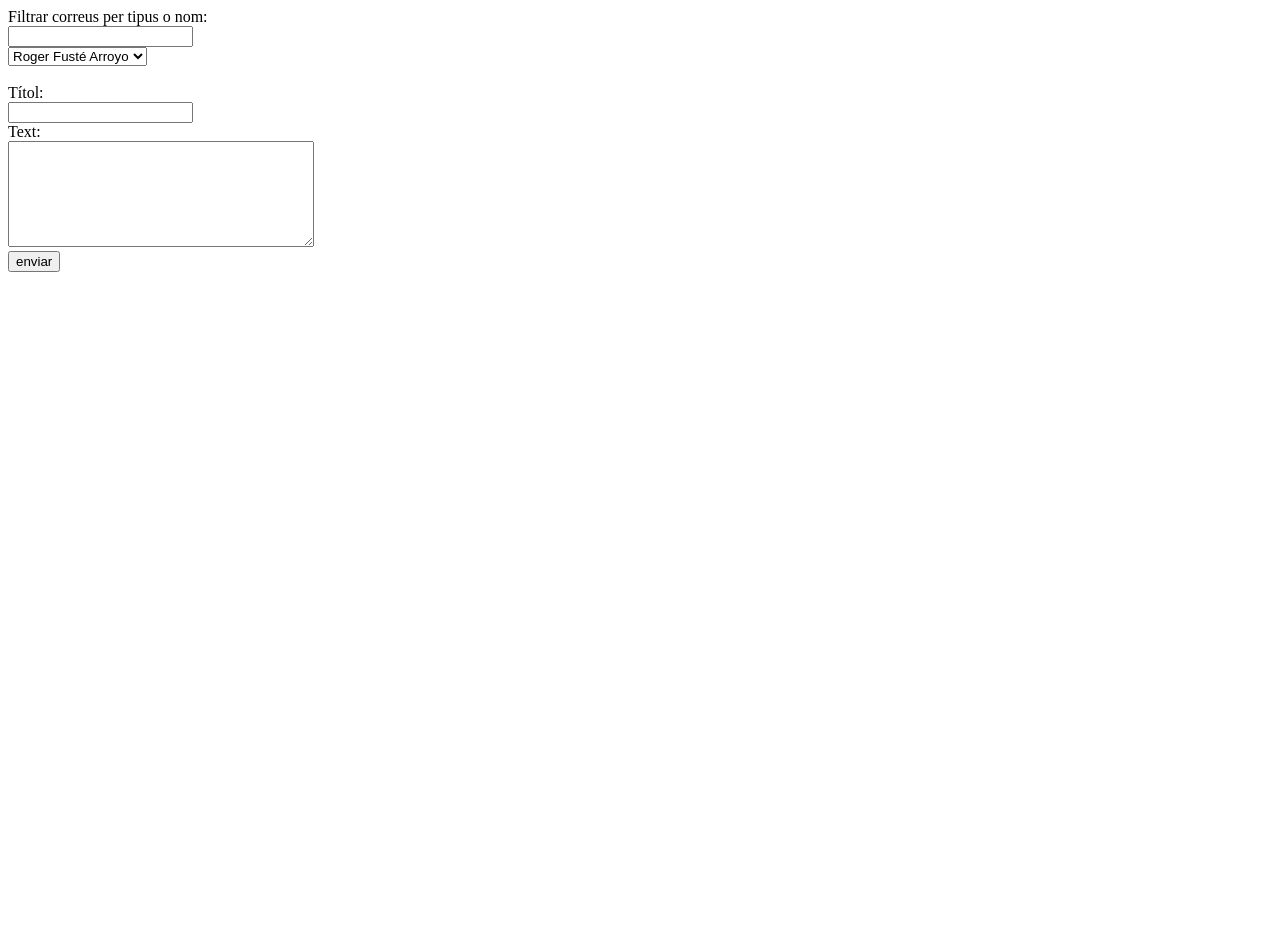
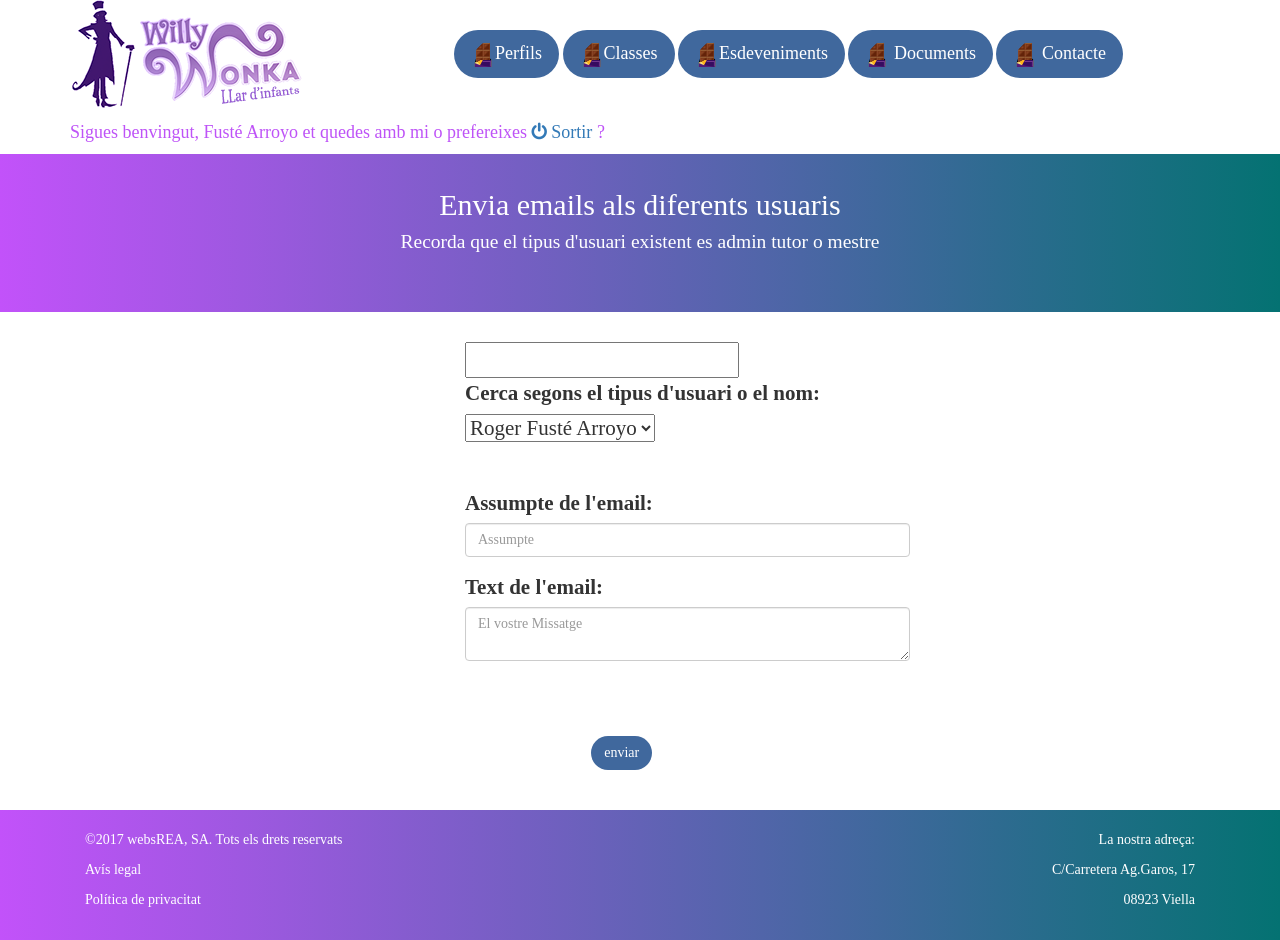
Before and after one commit to WebsRea/WillyWonka, a PHP site: page /php/contacteAdmin.php in a window 1280 px wide. Before the commit the page ends 272 px from the top, so only its background shows below. Run offline with PHP 8.4, Linux system fonts and the light colour scheme; a user stored in the database is signed in; data comes from the database, SQL or seed files in the repository; some web fonts are replaced.

Commit message:
Front end

```diff
--- a/WillyWonka_web/css/main.css
+++ b/WillyWonka_web/css/main.css
@@ -110,8 +110,6 @@ video {
 .datos_tabla {
 	color: #6162b4;
 }
-
-
 
 /*---------------*/
 /*---Padres---*/
--- a/WillyWonka_web/php/contacteAdmin.php
+++ b/WillyWonka_web/php/contacteAdmin.php
@@ -1,8 +1,32 @@
 <!DOCTYPE html>
-<html>
+<html lang="cat">
 <head>
-	<title></title>
-	<script src="http://code.jquery.com/jquery.js"></script>
+    <?php
+        session_start();
+
+        include "conexio.php";
+
+        $sql = "SELECT * FROM tbl_usuari WHERE usu_id = " . $_SESSION['usu_id'];
+        $resultat=mysqli_query($conexio, $sql);
+                    // echo "foisndfuignfdiuog";
+        if (mysqli_num_rows($resultat) != 0 ) {
+            while ($usuari = mysqli_fetch_array($resultat)) {
+                $_SESSION['usu_id'] = $usuari['usu_id'];
+                $_SESSION['usu_tipus'] = $usuari['usu_tipus'];
+                if ($_SESSION['usu_id'] == $usuari['usu_id'] AND $usuari['usu_tipus'] == 'admin') {
+                    //echo "Hola, " . $_SESSION['usu_nom'] . " ets un/a " . $_SESSION['usu_tipus'] . ".<br>";
+                }
+                //echo "<a href='gestioPerfils.php'>Gestionar Perfils</a>";
+            }
+        } else {
+            header('location:../../index.php?err=1');
+        }
+    ?>
+    <?php
+        include "includes_admin/head.php";
+
+    ?>
+    <script src="http://code.jquery.com/jquery.js"></script>
 	<script type="text/javascript">
 		function buscarCorreus(){
 			var busqueda = document.getElementById('buscador').value;
@@ -24,17 +48,82 @@
 		};
 	</script>
 </head>
+<body id="inicio">
+
+    <!-- Empezamos con el nav -->
+    <nav class="navbar navbar-fixed-top navegador"  role="navigation">
+        <div class="container">
+            <!-- Creamos el header del menu -->
+            <div class="navbar-header">
+                <button type="button" class="navbar-toggle collapsed" data-toggle="collapse" data-target="#navbar1" >
+                    <span class="sr-only">Alternar menu</span>
+                    <img src="../img/001-chocolate.png"></img>
+                </button>
+                <a href="#inicio"><img class="img-responsive" src="../img/LogoWW_SD.png" alt=""></a>
+            </div>
+            <!-- Links del menu -->
+            <div class="collapse navbar-collapse align-right" id="navbar1">
+                 <div class="nav navbar-nav botonesnav">
+                    <a href="gestioPerfils.php" class="btn btn-willy btn-lg">
+                    <img src="../img/001-chocolate.png"></img>Perfils </a>
+                    <a href="gestioClasses.php" class="btn btn-willy btn-lg">
+                    <img src="../img/001-chocolate.png"></img>Classes</a>
+                    <a href="afegirEsdeveniment.php" class="btn btn-willy btn-lg">
+                    <img src="../img/001-chocolate.png"></img>Esdeveniments</a>
+                    <a href="subirArchivo.php" class="btn btn-willy btn-lg" >
+                    <img src="../img/001-chocolate.png"></img> Documents</a>
+                    <a href="contacteAdmin.php" class="btn btn-willy btn-lg" >
+                    <img src="../img/001-chocolate.png"></img> Contacte</a>
+                </div>
+            </div>
+            <div class="container">
+                <h4 class="h4inicio">
+                <div class="row">
+                <?php
+                echo "Sigues benvingut, " . $_SESSION['usu_nom'] . " et quedes amb mi o prefereixes  <a href='../index.php'><i class='fa fa-power-off' aria-hidden='true'> Sortir</i></a> ?<br>";
+                ?>
+                </div>
+                </h4>
+            </div>
+
+        </div>
+    </nav>
+    <!-- /.nav -->
 <body onload="buscarCorreus()">
-<form action="procs/enviarCorreo.proc.php">
 
-	Filtrar correus per tipus o nom: <br>
-	<input type="text" id="buscador" onkeyup="buscarCorreus()"><br>
-	<div id="resultadosBusqueda"></div><br>
+<div class="jumbotron frase">
+	<h2 class="h2fam">Envia emails als diferents usuaris <br><small class="peque">Recorda que el tipus d'usuari existent es admin tutor o mestre</small></h2>
+</div>
+<div class="container">
+	<div class="col-md-4"></div>
+        <div class="col-md-5 ">
+			<form action="procs/enviarCorreo.proc.php">
+				<div class="form-group padmin">
+					<input type="text" id="buscador" onkeyup="buscarCorreus()" ><br>
+                    <label for="tipus_usu">Cerca segons el tipus d'usuari o el nom:</label>
+					<div id="resultadosBusqueda"></div><br>
+				</div>
+                <div class="form-group padmin">
+					<label for="asuntomail">Assumpte de  l'email:</label><br>
+					<input type="text" name="mail_asunto" placeholder="Assumpte" class="form-control">
+				</div>
+				<div class="form-group padmin">
+				<label for="text">Text de l'email:</label><br>
+				<textarea name="mail_missatge" " placeholder="El vostre Missatge" class="form-control"></textarea><br>
+				</div>
+				<div class="col-md-3"></div>
+                <div class="col-md-3">
+				<input type="submit" name="enviar" value="enviar" class="btn btn-willy text-center">
+				</div>
+			</form>
 
-	Títol:<br>
-	<input type="text" name="mail_asunto"><br>
-	Text: <br><textarea name="mail_missatge" style="min-width: 300px;min-height: 100px;"></textarea><br>
-	<input type="submit" name="enviar" value="enviar">
-</form>
+		</div>
+</div>
 </body>
+<br><br>
+<footer class="footer">
+  <?php
+  include "includes_admin/footer.php";
+  ?>
+</footer>
 </html>
--- a/WillyWonka_web/php/index_admin.php
+++ b/WillyWonka_web/php/index_admin.php
@@ -49,9 +49,9 @@
                     <img src="../img/001-chocolate.png"></img>Classes</a>
                     <a href="afegirEsdeveniment.php" class="btn btn-willy btn-lg">
                     <img src="../img/001-chocolate.png"></img>Esdeveniments</a>
-                    <a href="" class="btn btn-willy btn-lg" >
+                    <a href="subirArchivo.php" class="btn btn-willy btn-lg" >
                     <img src="../img/001-chocolate.png"></img> Documents</a>
-                    <a href="#" class="btn btn-willy btn-lg" >
+                    <a href="contacteAdmin.php" class="btn btn-willy btn-lg" >
                     <img src="../img/001-chocolate.png"></img> Contacte</a>
                 </div>
             </div>
```
